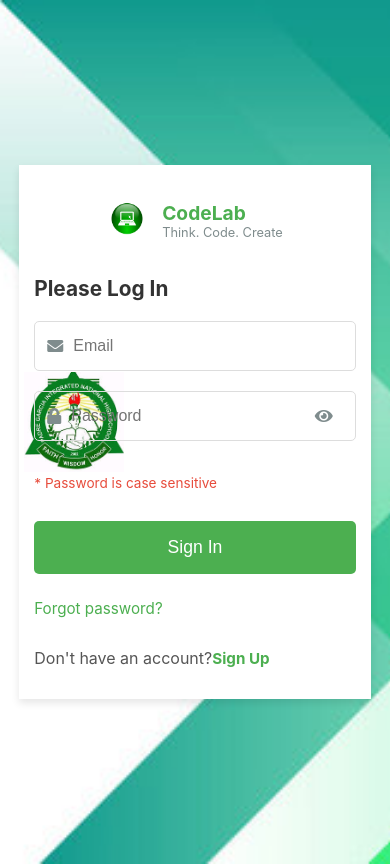
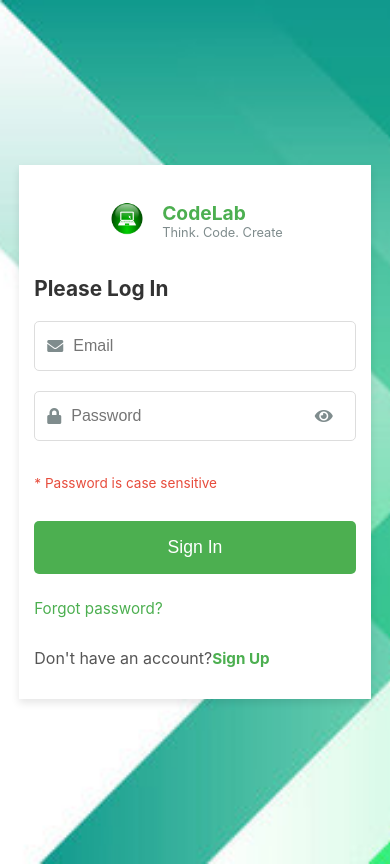
Before and after one commit to brianneil238/Codelab, a React (Vite) app: page / in a window 390 px wide. Built offline with nearby package versions, Linux system fonts and the light colour scheme; a small style sheet from the web is missing.

Commit message:
Mobile: hide logo section, make form full-width for clean email/password entry

```diff
--- a/src/App.css
+++ b/src/App.css
@@ -195,10 +195,8 @@
   }
 
   .logo-section {
-    padding: 20px 0;
-    margin-bottom: 20px;
-    /* Ensure logo never overlaps the form */
-    z-index: 0;
+    /* Hide the big logo on mobile to avoid overlap */
+    display: none;
   }
 
   .bsu-logo {
@@ -284,10 +282,9 @@
     padding: 15px;
   }
 
-  .bsu-logo {
-    width: 100px;
-    height: 100px;
-  }
+  /* Keep logo hidden on small screens */
+  .logo-section { display: none; }
+  .bsu-logo { width: 0; height: 0; }
 
   /* Keep form stacked and ensure spacing for smallest screens */
   .auth-row {
```
